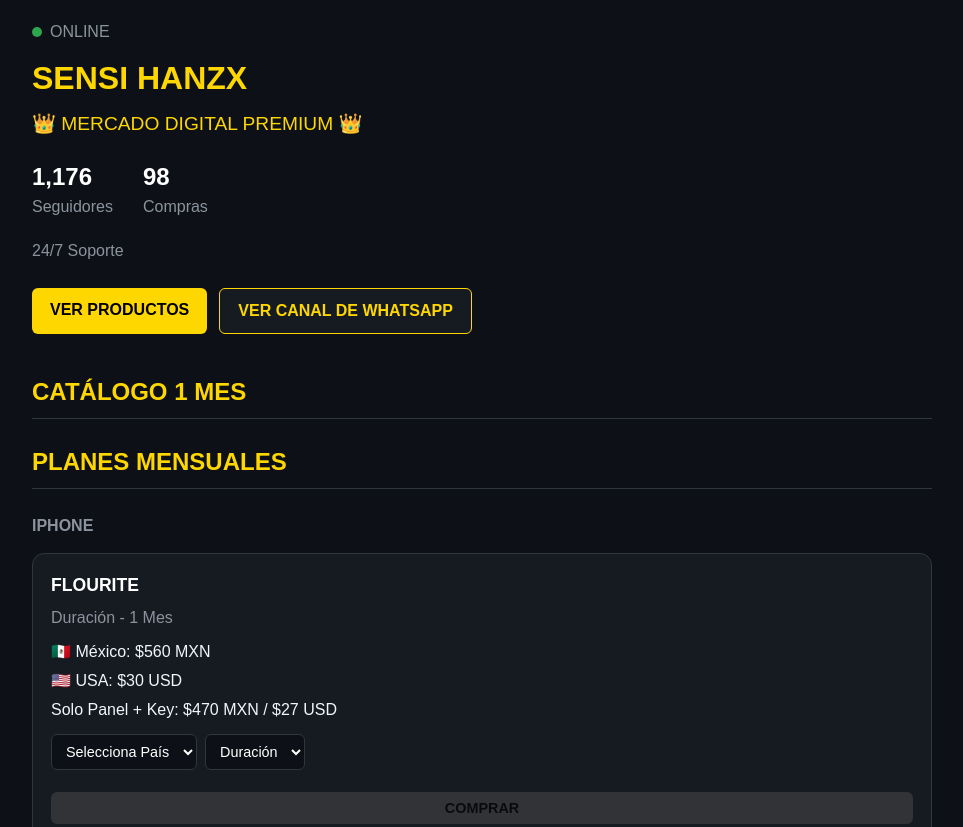
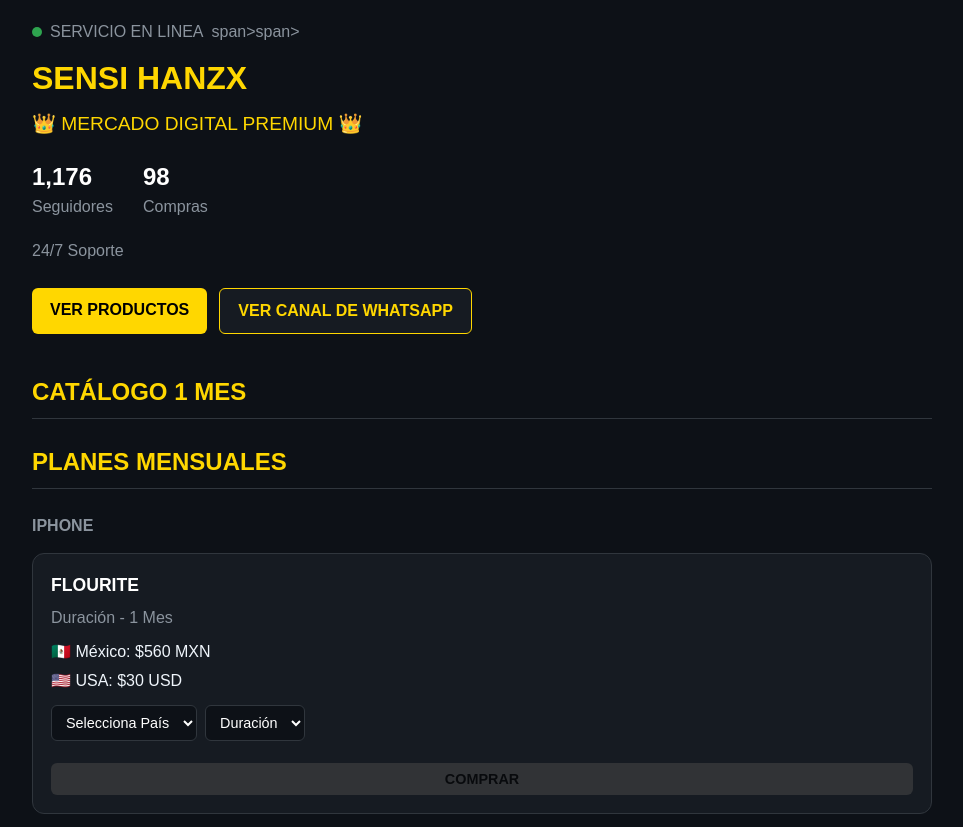
Before and after one commit to hanzx-tienda/HANZX-BANEADO-, a plain HTML site: page index.html in a window 1280 px wide. Shown: the top 827 px of the page, without its empty margins (158-1121 px from the left). Drawn offline with Linux system fonts and the light colour scheme.

Commit message:
Change online status text and remove price item
Updated the online status text and removed a price item.

```diff
--- a/index.html
+++ b/index.html
@@ -47,7 +47,7 @@
     <div class="container">
         <div class="header-top">
             <span class="online-dot"></span>
-            <span>ONLINE</span>
+            <span>SERVICIO EN LINEA</span>span>span>
         </div>
 
         <h1>SENSI HANZX</h1>
@@ -77,7 +77,6 @@
                 <p class="product-duration">Duración - 1 Mes</p>
                 <p class="price-item">🇲🇽 México: $560 MXN</p>
                 <p class="price-item">🇺🇸 USA: $30 USD</p>
-                <p class="price-item">Solo Panel + Key: $470 MXN / $27 USD</p>
                 <div class="buy-controls">
                     <div class="buy-row">
                         <select class="sel-pais">
```
